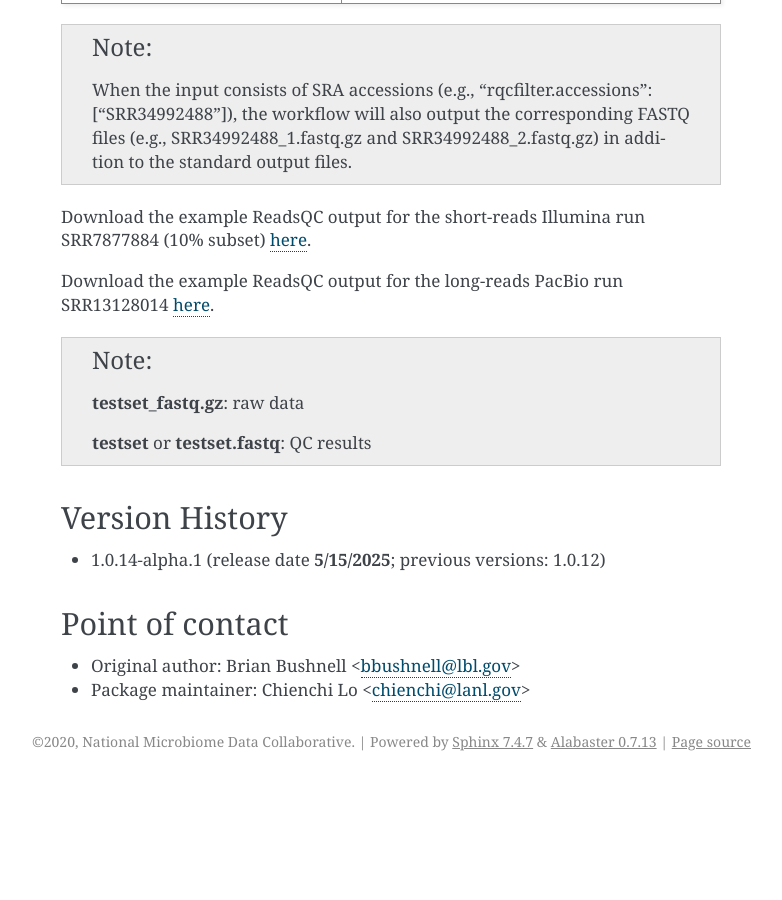
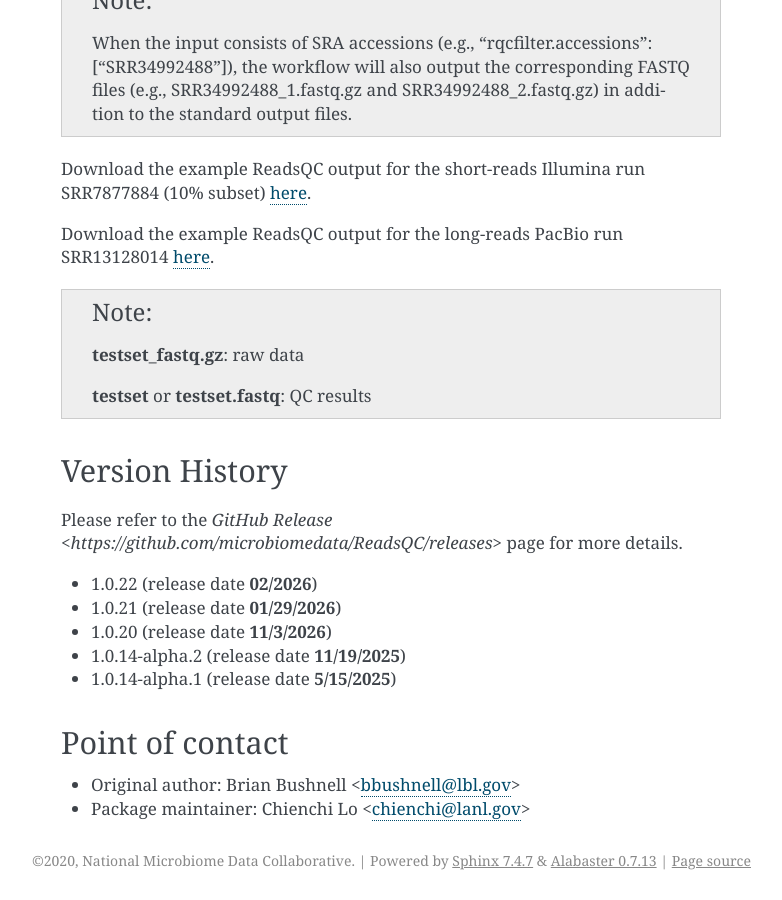
Before and after one commit to microbiomedata/ReadsQC, a Sphinx documentation site: the page built from docs/index.rst, in a window 1280 px wide and 900 px high, scrolled down 5469 px. Shown: the whole window, without its empty margins (359-1141 px from the left). Built offline with Sphinx 7.4.7, drawn with Linux system fonts in a browser that asks for light colours; before the commit the page ends 6250 px from its top, so only the background shows below that; some of the changed text lies outside the part shown.

Commit message:
check over documentation

```diff
--- a/docs/index.rst
+++ b/docs/index.rst
@@ -237,7 +235,13 @@ Download the example ReadsQC output for the long-reads PacBio run SRR13128014 `h
 Version History
 ---------------
 
-- 1.0.14-alpha.1 (release date **5/15/2025**; previous versions: 1.0.12)
+Please refer to the `GitHub Release <https://github.com/microbiomedata/ReadsQC/releases>` page for more details.
+
+- 1.0.22 (release date **02/2026**)
+- 1.0.21 (release date **01/29/2026**)
+- 1.0.20 (release date **11/3/2026**)
+- 1.0.14-alpha.2 (release date **11/19/2025**)
+- 1.0.14-alpha.1 (release date **5/15/2025**)
 
 
 Point of contact
--- a/version.txt
+++ b/version.txt
@@ -1 +1 @@
-v1.0.21
+v1.0.22
```
Also changed, not shown: other parts of docs/index.rst (+0 -2 lines), README.md (+0 -2 lines).
